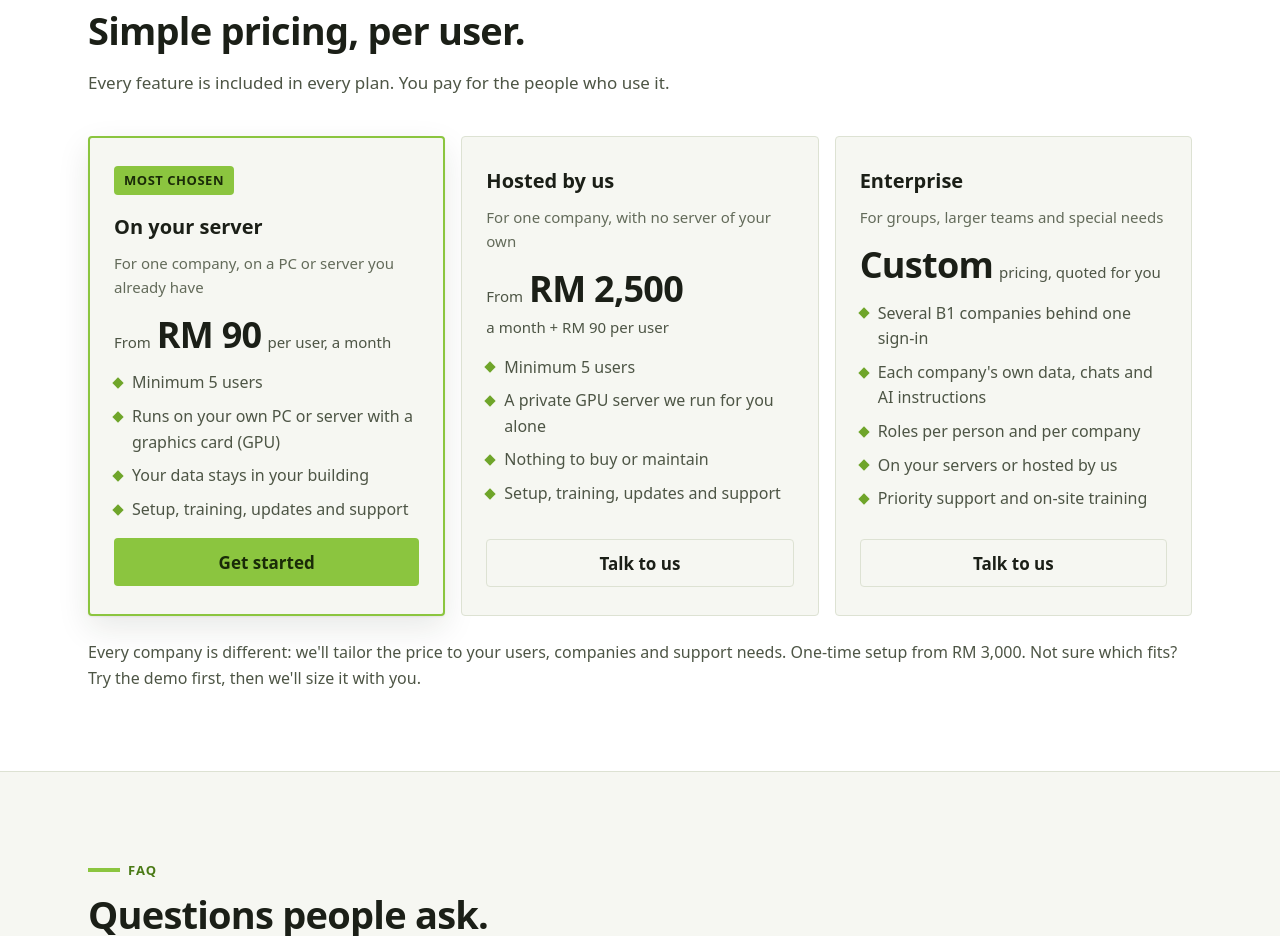
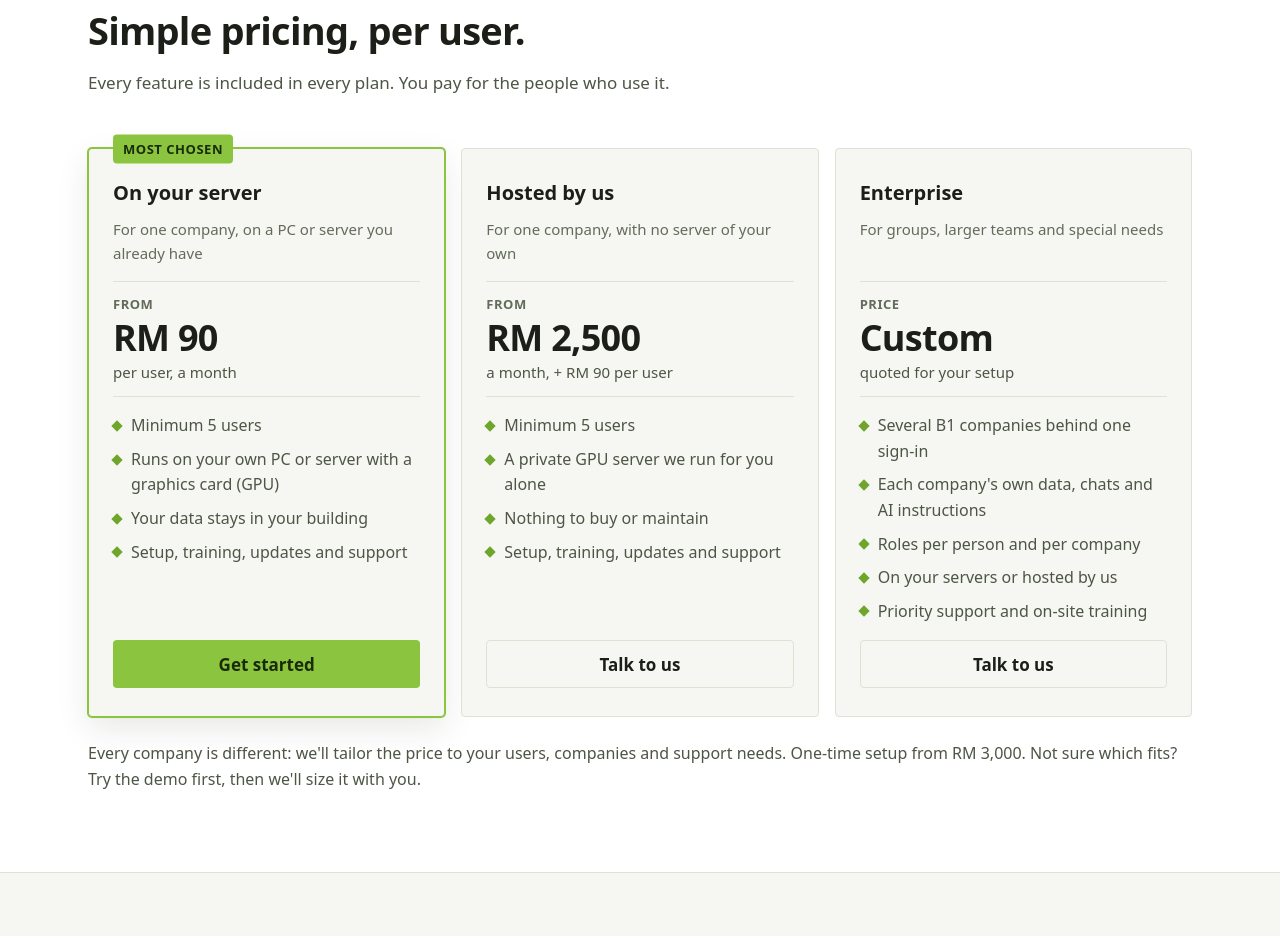
Before and after one commit to ezzzy01/tfp-vantage, a plain HTML site: page index.html in a window 1280 px wide. Shown: the part 5283-6219 px from the top of the page. Drawn offline with Linux system fonts and the light colour scheme.

Commit message:
Pricing: line up the three plans
Cards share rows (subgrid), so titles, prices, lists and buttons line up; the badge sits on the card's
top edge; each price has the same shape (label, amount, unit).

Co-Authored-By: Claude Opus 5.5 <noreply@anthropic.com>
Claude-Session: https://claude.ai/code/session_019hFk9unAwAJQxY4Qv4WGKq

```diff
--- a/index.html
+++ b/index.html
@@ -151,20 +151,25 @@ section.alt .card { background: var(--bg); }
 .shot.video video { display: block; width: 100%; height: auto; background: #000; aspect-ratio: 16 / 9; }
 
 /* ---------- pricing ---------- */
-.plans { display: grid; grid-template-columns: repeat(3, 1fr); gap: 1rem; align-items: stretch; }
-.plan { display: flex; flex-direction: column; gap: 1rem; background: var(--surface); border: 1px solid var(--line); border-radius: .25rem; padding: 1.75rem 1.5rem; }
+.plans { display: grid; grid-template-columns: repeat(3, 1fr); gap: 1rem; align-items: stretch; padding-top: .75rem; }
+.plan { position: relative; display: flex; flex-direction: column; gap: 1rem; background: var(--surface); border: 1px solid var(--line); border-radius: .25rem; padding: 1.75rem 1.5rem; }
+@supports (grid-template-rows: subgrid) {
+  .plan { display: grid; grid-row: span 5; grid-template-rows: subgrid; row-gap: 1rem; align-content: start; }
+}
 section.alt .plan { background: var(--bg); }
-.plan.hl { border: 2px solid var(--lime); box-shadow: var(--shadow); }
-.plan .tag { align-self: flex-start; font-size: .8125rem; font-weight: 700; letter-spacing: .04em; text-transform: uppercase; padding: .25rem .625rem;
+.plan.hl { border-color: var(--lime); box-shadow: 0 0 0 1px var(--lime), var(--shadow); }
+.plan .tag { position: absolute; top: 0; left: 1.5rem; transform: translateY(-50%); font-size: .8125rem; font-weight: 700; letter-spacing: .04em; text-transform: uppercase; padding: .25rem .625rem;
   background: var(--lime); color: var(--on-lime); border-radius: .25rem; }
 .plan h3 { margin: 0; font-size: 1.25rem; }
 .plan .for { margin: -.5rem 0 0; color: var(--muted); font-size: .9375rem; }
-.price { display: flex; align-items: baseline; gap: .375rem; flex-wrap: wrap; }
-.price b { font-size: 2.25rem; line-height: 1.1; letter-spacing: -.02em; }
+.price { display: grid; gap: .125rem; padding: .75rem 0; border-top: 1px solid var(--line); border-bottom: 1px solid var(--line); }
+.price small { color: var(--muted); font-size: .8125rem; font-weight: 600; letter-spacing: .04em; text-transform: uppercase; }
+.price b { font-size: 2.25rem; line-height: 1.15; letter-spacing: -.02em; }
 .price span { color: var(--label); font-size: .9375rem; }
-.plan ul { list-style: none; margin: 0; padding: 0; display: grid; gap: .5rem; flex: 1; align-content: start; }
+.plan ul { list-style: none; margin: 0; padding: 0; display: grid; gap: .5rem; align-content: start; }
 .plan li { display: flex; gap: .625rem; color: var(--label); font-size: 1rem; }
 .plan li::before { content: ""; flex: none; width: .5rem; height: .5rem; margin-top: .55rem; background: var(--lime-deep); transform: rotate(45deg); }
+.plan > .btn { align-self: end; }
 .plan .btn { width: 100%; }
 .plans-note { margin: 1.5rem 0 0; color: var(--label); font-size: 1rem; }
 
@@ -190,7 +195,7 @@ footer .wrap { display: flex; justify-content: space-between; gap: 1rem; flex-wr
 @media (max-width: 960px) {
   .hero .wrap { grid-template-columns: 1fr; padding-top: 3rem; padding-bottom: 3rem; }
   .grid3, .steps { grid-template-columns: 1fr 1fr; }
-  .plans { grid-template-columns: 1fr; max-width: 34rem; }
+  .plans { grid-template-columns: 1fr; max-width: 34rem; row-gap: 1.75rem; }
   .strip ul { grid-template-columns: 1fr 1fr; }
   .top nav { display: none; }
   .top .by span { display: none; }
@@ -399,21 +404,21 @@ footer .wrap { display: flex; justify-content: space-between; gap: 1rem; flex-wr
         <span class="tag">Most chosen</span>
         <h3>On your server</h3>
         <p class="for">For one company, on a PC or server you already have</p>
-        <div class="price"><span>From</span><b>RM 90</b><span>per user, a month</span></div>
+        <div class="price"><small>From</small><b>RM 90</b><span>per user, a month</span></div>
         <ul><li>Minimum 5 users</li><li>Runs on your own PC or server with a graphics card (GPU)</li><li>Your data stays in your building</li><li>Setup, training, updates and support</li></ul>
         <a class="btn pri" href="mailto:idham.hakim@tfp.com.my?subject=TFP%20Vantage%3A%20on%20your%20server">Get started</a>
       </div>
       <div class="plan">
         <h3>Hosted by us</h3>
         <p class="for">For one company, with no server of your own</p>
-        <div class="price"><span>From</span><b>RM 2,500</b><span>a month + RM 90 per user</span></div>
+        <div class="price"><small>From</small><b>RM 2,500</b><span>a month, + RM 90 per user</span></div>
         <ul><li>Minimum 5 users</li><li>A private GPU server we run for you alone</li><li>Nothing to buy or maintain</li><li>Setup, training, updates and support</li></ul>
         <a class="btn sec" href="mailto:idham.hakim@tfp.com.my?subject=TFP%20Vantage%3A%20hosted">Talk to us</a>
       </div>
       <div class="plan">
         <h3>Enterprise</h3>
         <p class="for">For groups, larger teams and special needs</p>
-        <div class="price"><b>Custom</b><span>pricing, quoted for you</span></div>
+        <div class="price"><small>Price</small><b>Custom</b><span>quoted for your setup</span></div>
         <ul><li>Several B1 companies behind one sign-in</li><li>Each company's own data, chats and AI instructions</li><li>Roles per person and per company</li><li>On your servers or hosted by us</li><li>Priority support and on-site training</li></ul>
         <a class="btn sec" href="mailto:idham.hakim@tfp.com.my?subject=TFP%20Vantage%3A%20Enterprise">Talk to us</a>
       </div>
```
